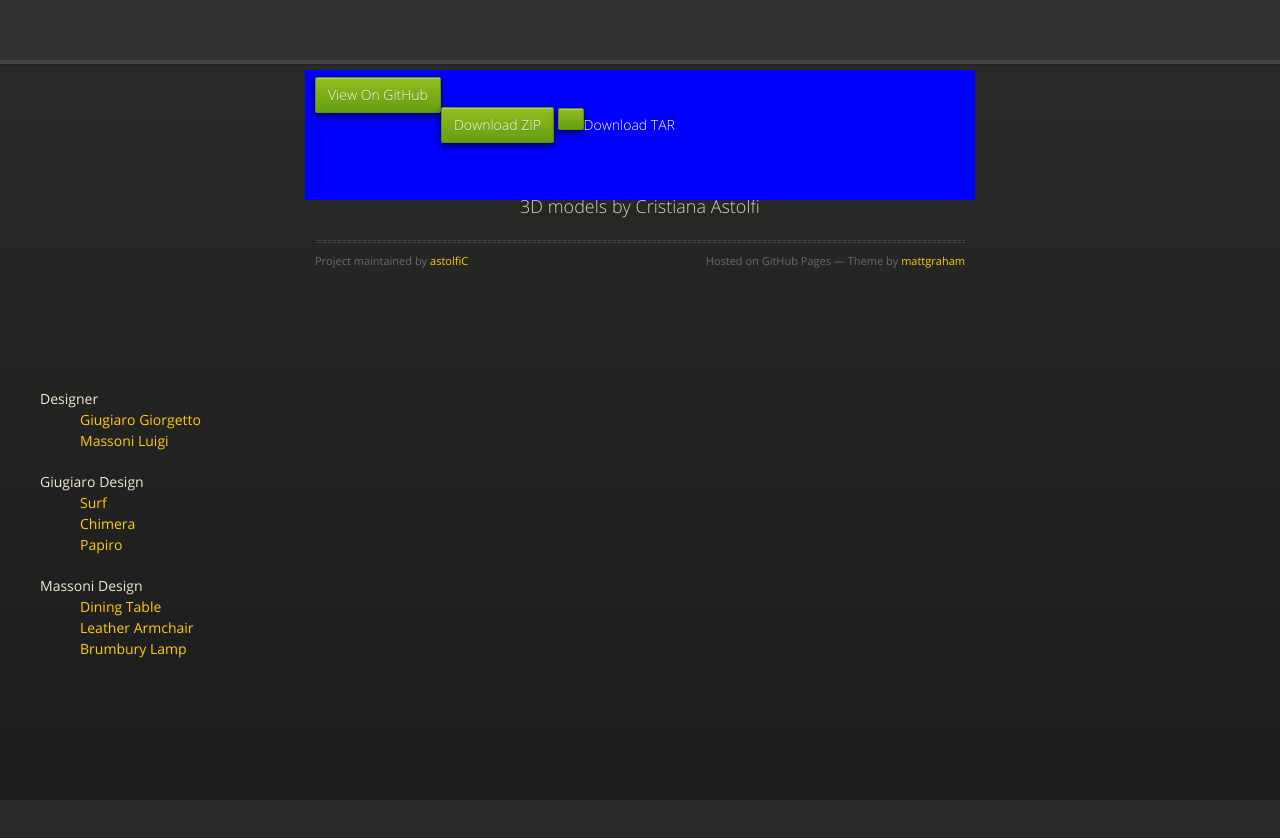
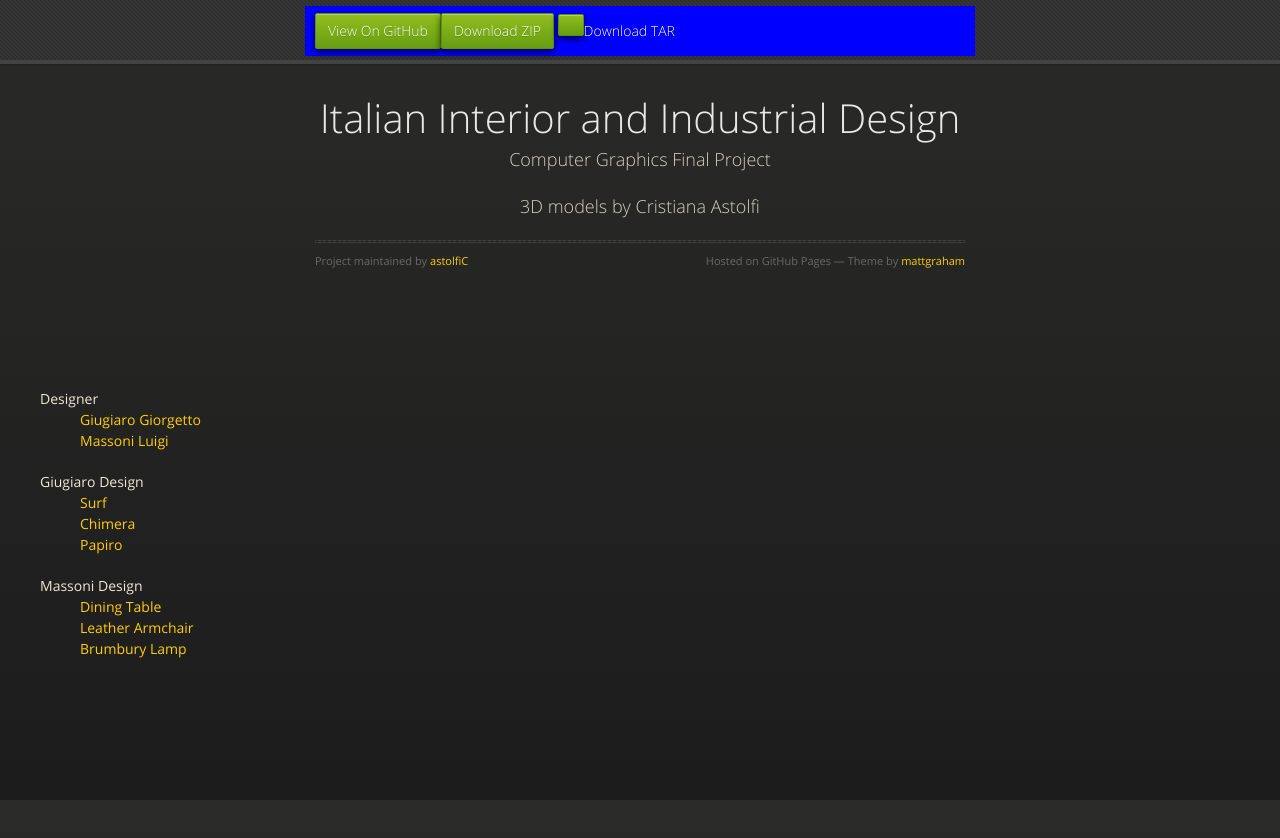
Before and after one commit to astolfiC/astolfiC.github.io, a plain HTML site: page index.html in a window 1280 px wide. Drawn offline with nearby package versions, Linux system fonts and the light colour scheme.

Commit message:
Update index.html

```diff
--- a/index.html
+++ b/index.html
@@ -21,10 +21,9 @@
     <div id="header">
       <nav>
         <li class="fork"><a href="https://github.com/astolfiC/Final-Project">View On GitHub</a></li>
-        <section id="downloads" class="clearfix">
-          <li class="zip_download_link"><a href="https://github.com/astolfiC/Final-Project/zipball/master" class ="button" >Download ZIP</a></li>
-          <li class="tar_download_link"><a href="https://github.com/astolfiC/Final-Project/tarball/master" class ="button"></a>Download TAR</li>
-        </section>
+        <li class="zip_download_link"><a href="https://github.com/astolfiC/Final-Project/zipball/master">Download ZIP</a></li>
+        <li class="tar_download_link"><a href="https://github.com/astolfiC/Final-Project/tarball/master"></a>Download TAR</li>
+        <div class="clearfix"></div>
       </nav>
     </div><!-- end header -->
 
```
